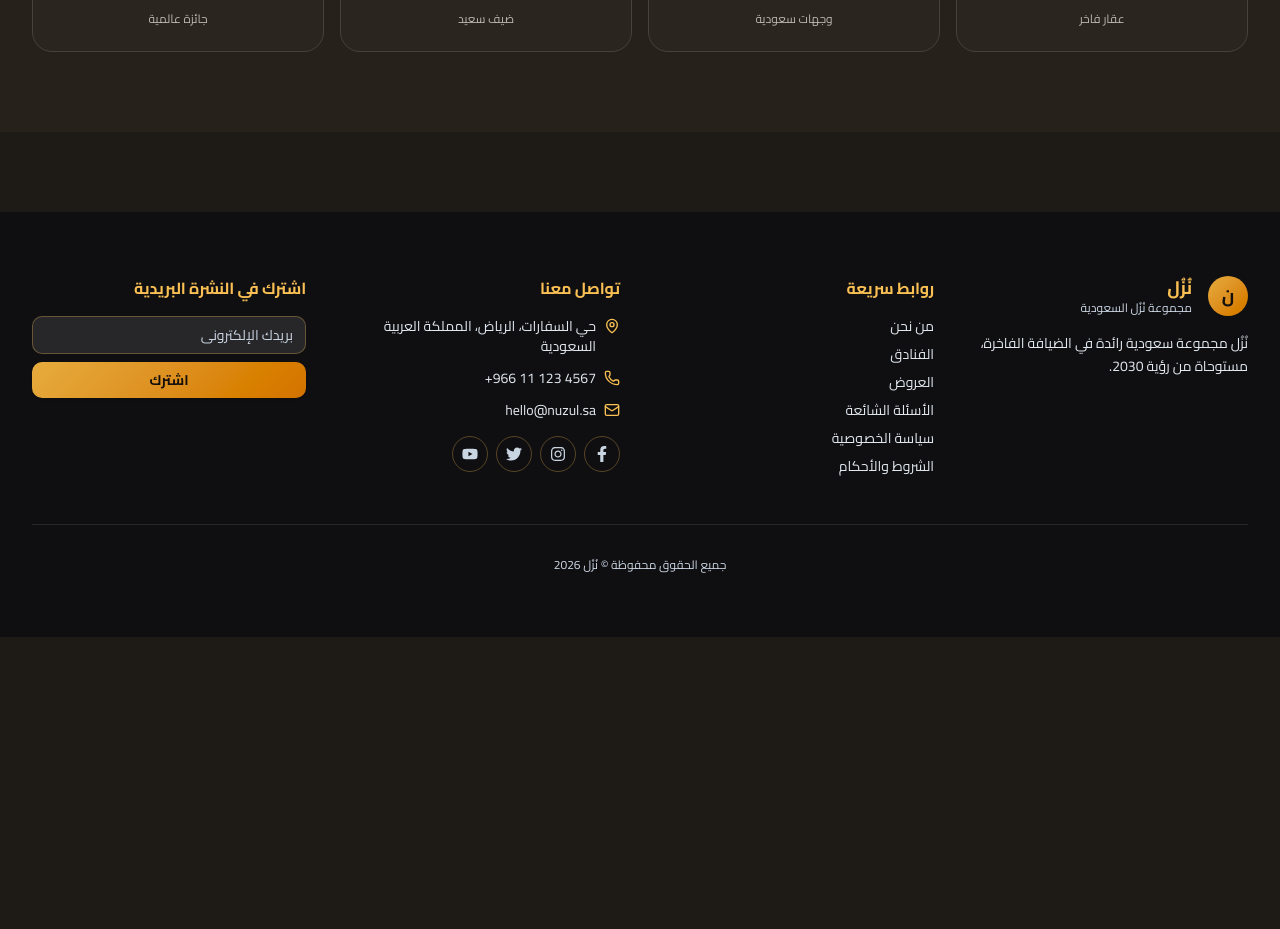
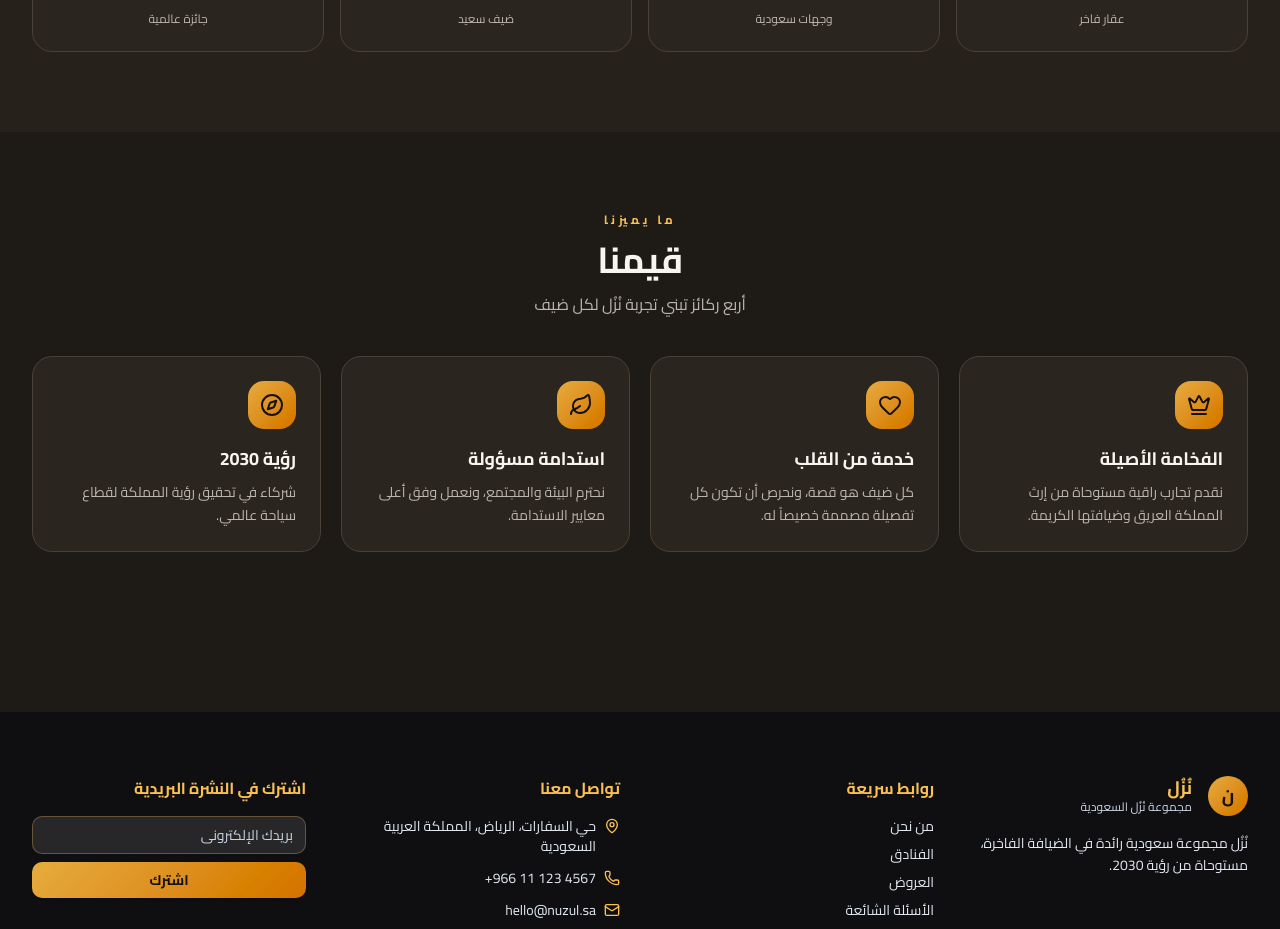
Before and after one commit to mazenessam99/nuzul-saudi-group, a React (Vite) app: page /about in a window 1280 px wide. Shown: the part 860-1789 px from the top of the page. Before the commit the page ends 1497 px from the top, so only its background shows below. Built offline with nearby package versions, Linux system fonts and the light colour scheme.

Commit message:
feat: add ValuesSection component to showcase core values on About page

```diff
--- /dev/null
+++ b/src/components/about/ValuesSection.tsx
@@ -0,0 +1,47 @@
+import { Compass, Crown, Heart, Leaf } from "lucide-react";
+import SectionHeader from "../shared/SectionHeader";
+import FeatureCard from "../shared/FeatureCard";
+
+
+export default function ValuesSection() {
+    const features = [
+        {
+            icon: Crown,
+            title: "الفخامة الأصيلة ",
+            description:
+                "نقدم تجارب راقية مستوحاة من إرث المملكة العريق وضيافتها الكريمة.",
+        },
+        {
+            icon: Heart,
+            title: " خدمة من القلب",
+            description:
+                "كل ضيف هو قصة، ونحرص أن تكون كل تفصيلة مصممة خصيصاً له.",
+        },
+        {
+            icon: Leaf,
+            title: "استدامة مسؤولة",
+            description:
+                "نحترم البيئة والمجتمع، ونعمل وفق أعلى معايير الاستدامة.",
+        },
+        {
+            icon: Compass,
+            title: "رؤية 2030",
+            description:
+                "شركاء في تحقيق رؤية المملكة لقطاع سياحة عالمي.",
+        },
+    ];
+    return (
+        <section className="py-20">
+            <SectionHeader eyebrow="ما يميزنا" title="قيمنا" subtitle="أربع ركائز تبني تجربة نُزُل لكل ضيف"/>
+            <div className="container mx-auto px-4 lg:px-8 grid md:grid-cols-2 lg:grid-cols-4 gap-5">
+                {
+                    features.map((feature)=>(
+                        <FeatureCard icon={feature.icon} title={feature.title} description={feature.description} showDecoration={false} />
+                    ))
+                }
+
+            </div>
+
+        </section>
+    )
+}
--- a/src/pages/About.tsx
+++ b/src/pages/About.tsx
@@ -1,5 +1,6 @@
 import StorySection from "@/components/about/StorySection";
 import StatsSection from "@/components/about/StatsSection";
+import ValuesSection from "@/components/about/ValuesSection";
 
 
 export default function About() {
@@ -7,6 +8,7 @@ export default function About() {
         <main className="">
             <StorySection/>
             <StatsSection/>
+            <ValuesSection/>
 
         </main>
     )
```
